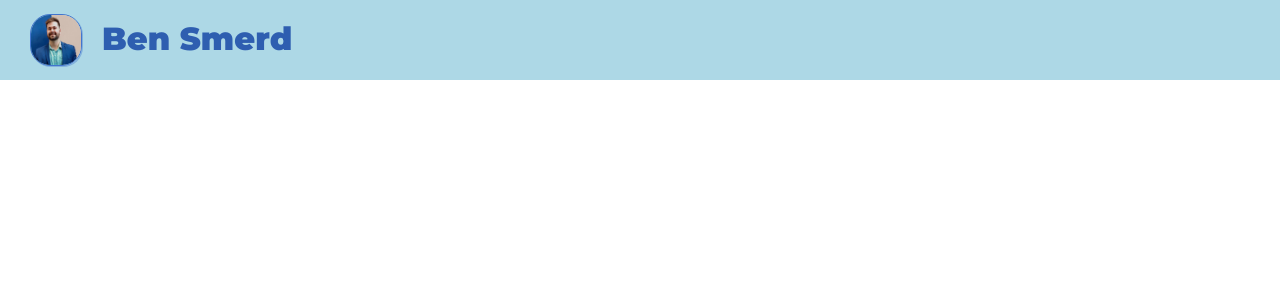
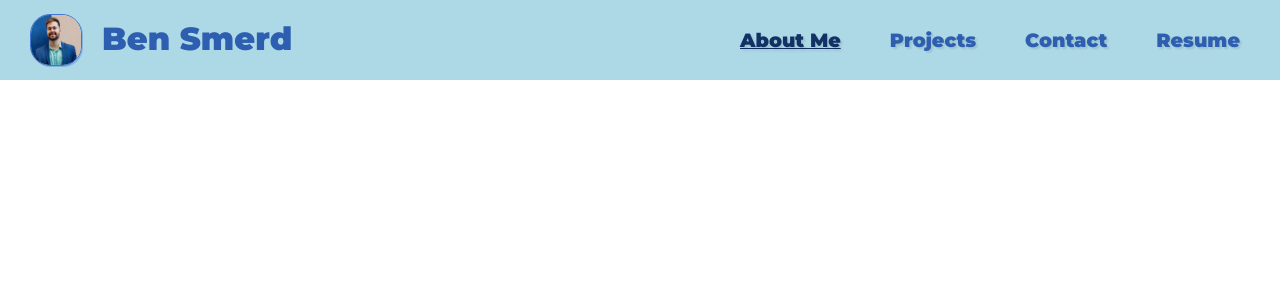
Before and after one commit to TheBigBookMan/Ben-Smerd-Portfolio, a React (Create React App) app: page / in a window 1280 px wide. Shown: the top 300 px of the page. Built offline with nearby package versions, Linux system fonts and the light colour scheme.

Commit message:
created Navigation component and inserted in parent Header and added styling for the navigation

```diff
--- a/src/components/Header.js
+++ b/src/components/Header.js
@@ -2,6 +2,7 @@
 import React from "react";
 import "../styles/Header.css";
 import Me from "../images/Me.jpg";
+import Navigation from "./Navigation";
 
 const Header = () => {
   return (
@@ -10,6 +11,7 @@ const Header = () => {
         <img src={Me} alt="self-portrait" id="hero-portrait" />
         <h1 id="hero-name">Ben Smerd</h1>
       </div>
+      <Navigation />
     </header>
   );
 };
--- a/src/components/Navigation.js
+++ b/src/components/Navigation.js
@@ -1 +1,20 @@
 // has an about me(home), projects, contact and resume
+// will probably need state info about what section is selected and then that's sent as props to main
+// navlinks need a onClick function rather than using href src ---- react rules
+
+import React from "react";
+
+const Navigation = () => {
+  return (
+    <nav id="nav-container">
+      <ul id="nav-list">
+        <li className="nav-item active">About Me</li>
+        <li className="nav-item">Projects</li>
+        <li className="nav-item">Contact</li>
+        <li className="nav-item">Resume</li>
+      </ul>
+    </nav>
+  );
+};
+
+export default Navigation;
--- a/src/styles/Header.css
+++ b/src/styles/Header.css
@@ -35,3 +35,27 @@
   padding-top: 5px;
   color: rgb(46, 94, 176);
 }
+
+/* Navigation */
+#nav-container {
+  width: 500px;
+  margin-right: 20px;
+}
+
+#nav-list {
+  display: flex;
+  justify-content: space-between;
+  align-items: center;
+  list-style-type: none;
+  font-size: 1.2rem;
+}
+
+.nav-item {
+  text-shadow: 2px 2px 2px rgba(0, 0, 0, 0.1);
+  color: rgb(46, 94, 176);
+}
+
+.nav-item.active {
+  color: rgb(18, 49, 101);
+  text-decoration: underline;
+}
```
